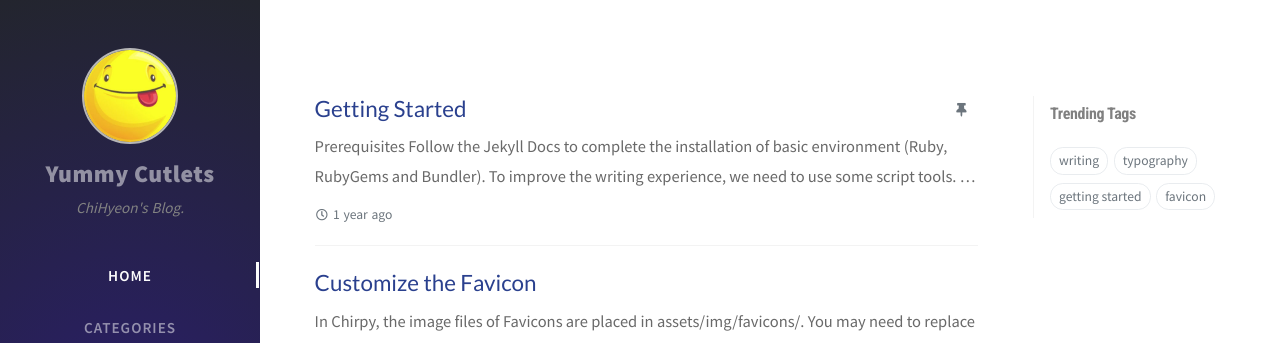
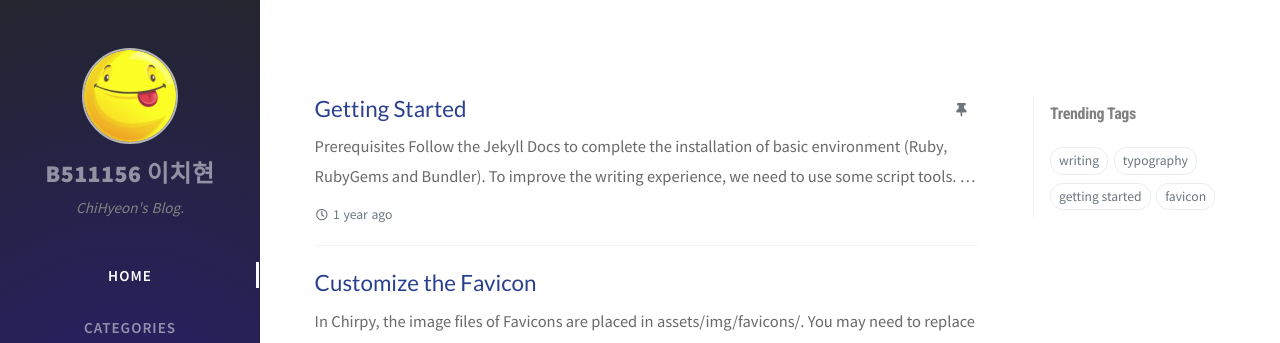
Before and after one commit to Cutlets/Cutlets.github.io, a Jekyll site: the page built from index.html, in a window 1280 px wide. Shown: the top 343 px of the page. Built offline with Jekyll 4.4.1, drawn with Linux system fonts in a browser that asks for light colours; nearby versions of some CDN libraries; the list of posts is cut into pages by our own code; comment, search, counter and statistics services are not loaded.

Commit message:
Update _config.yml

```diff
--- a/_config.yml
+++ b/_config.yml
@@ -8,7 +8,7 @@
 # jekyll-seo-tag settings › https://github.com/jekyll/jekyll-seo-tag/blob/master/docs/usage.md
 #--------------------------
 
-title: Yummy Cutlets                          # the main title
+title: B511156 이치현                        # the main title
 
 tagline: ChiHyeon's Blog.  # it will display as the sub-title
 
```
